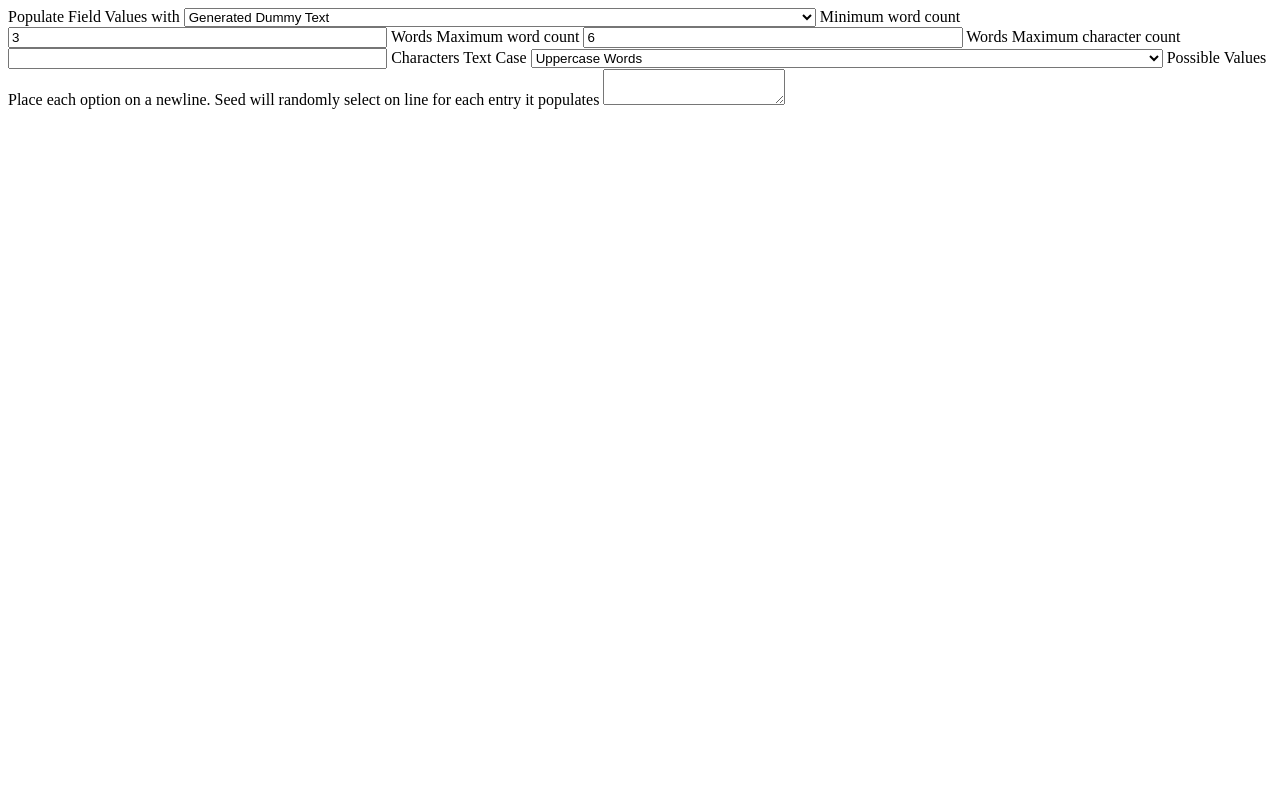
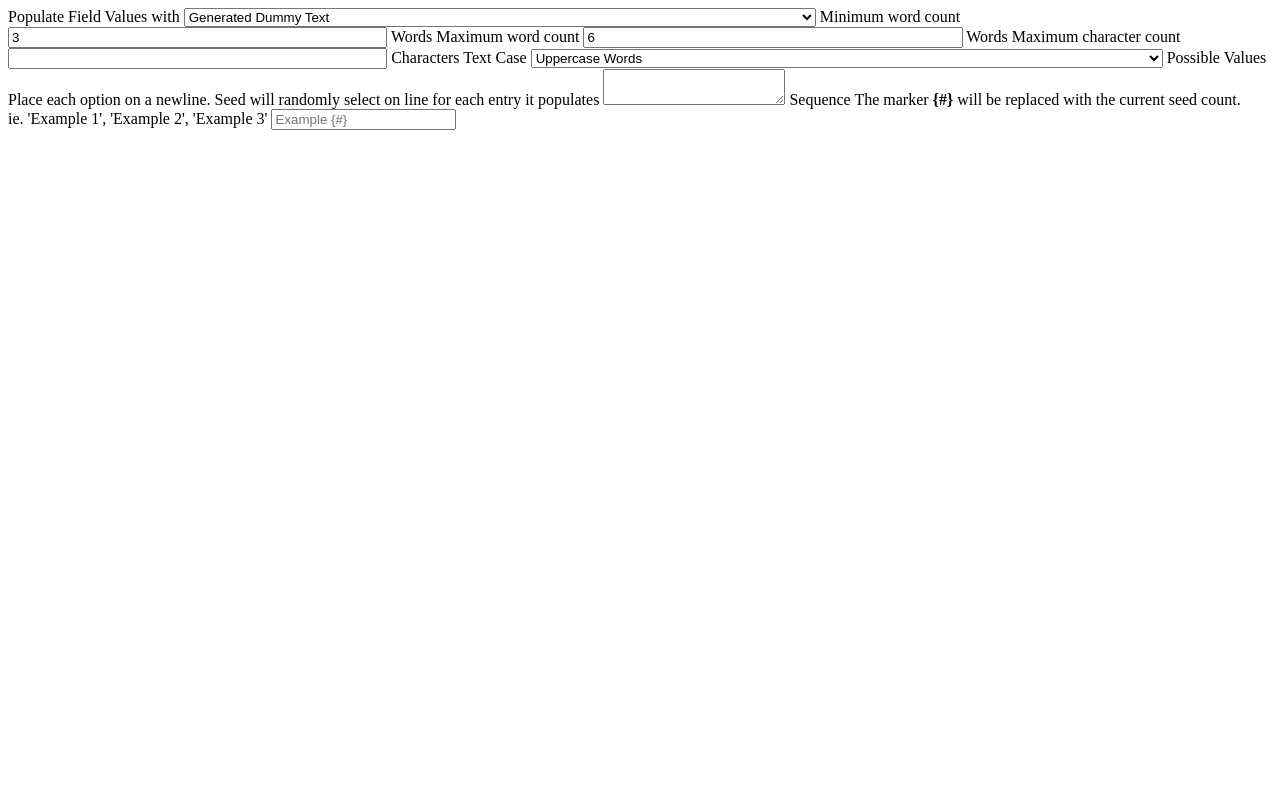
Before and after one commit to jtrascap/Seed.ee_addon, a PHP site: page /options.php in a window 1280 px wide. Run offline with PHP 8.4, Linux system fonts and the light colour scheme; data that the repository does not hold is empty.

Commit message:
Added a sequence option to the text fieldtype

```diff
--- a/seed/fieldtypes/text/options.php
+++ b/seed/fieldtypes/text/options.php
@@ -19,6 +19,7 @@
     		<select style="width:50%" name="seed_field_<?=$channel_id?>_<?=$field_id?>_values" id="seed_field_<?=$channel_id?>_<?=$field_id?>_values" rel="seed_field_<?=$channel_id?>_<?=$field_id?>" class="field_sub_option_select">
     			<option value="generated">Generated Dummy Text</option>
     			<option value="specific">Specific Text from a Set</option>
+    			<option value="sequence">Sequential Text</option>
     		</select>
     	</label>
 
@@ -96,3 +97,19 @@
     	</label>
 	</td>
 </tr>
+
+
+
+<tr class="even seed_field_<?=$channel_id?>_<?=$field_id?> sequence field_sub_option" style="display:none">
+	<th scope="row">
+		Sequence
+		<span class="help_text">
+			The marker <strong>{#}</strong> will be replaced with the current seed count.<br/> ie. 'Example 1', 'Example 2', 'Example 3'
+		</span>
+	</th>
+	<td>
+		<label for="seed_field_<?=$channel_id?>_<?=$field_id?>_set">
+    		<input type="text" name="seed_field_<?=$channel_id?>_<?=$field_id?>_sequence" id="seed_field_<?=$channel_id?>_<?=$field_id?>_sequence" placeholder="Example {#}"/>
+    	</label>
+	</td>
+</tr>
--- a/seed/models/seed_channel_model.php
+++ b/seed/models/seed_channel_model.php
@@ -224,7 +224,7 @@ class Seed_channel_model extends Seed_model {
 			// Add 'Title' to fields while we're here
 			if ( ! isset($channels['fields']))
 			{
-				$channels['fields'][0] = array('field_label'=>lang('title'), 'field_name'=>'title', 'is_title' => TRUE, 'field_required'=>'y', 'field_maxl' => '255', 'field_type' => 'text' );
+				$channels['fields'][0] = array('field_label'=>lang('title'), 'field_name'=>'title', 'is_title' => TRUE, 'field_required'=>'y', 'field_maxl' => '100', 'field_type' => 'text' );
 			}
 
 			// Add custom fields to this channel
@@ -267,6 +267,8 @@ class Seed_channel_model extends Seed_model {
 				{
 					$field_name = 'field_id_'.$field_id;
 				}
+
+				$field['seed_count'] = $i;
 
 				// Pass the generation over to the specific field type
 				$data[ $field_name ] = $this->EE->seed_plugins->$field['field_type']->generate( $field );
```
Also changed, not shown: seed/fieldtypes/text/seed.text.php (+27 -0 lines).
